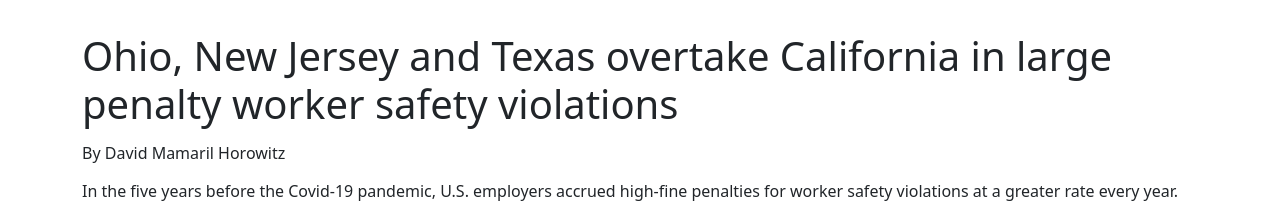
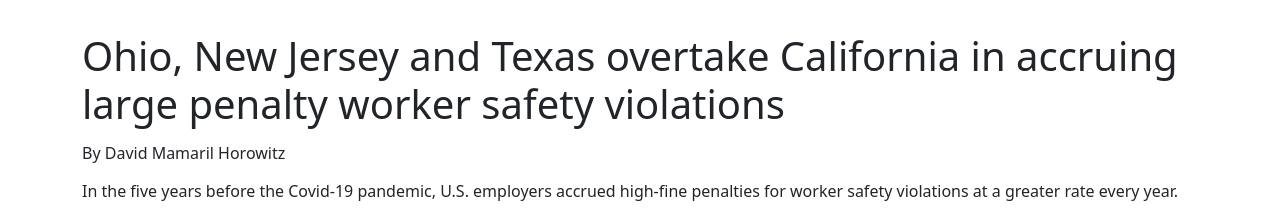
Before and after one commit to davidmhorowitz/Lede_Project-4_OSHA_Penalty_Mapping, a plain HTML site: page index.html in a window 1280 px wide. Shown: the top 216 px of the page. Drawn offline with nearby package versions, Linux system fonts and the light colour scheme; a script that the page names is missing.

Commit message:
quick hed update

```diff
--- a/index.html
+++ b/index.html
@@ -91,7 +91,7 @@
       <div class="row">
           <div class="col-sm-">
 
-			<p><h1>Ohio, New Jersey and Texas overtake California in large penalty worker safety violations</h1>
+			<p><h1>Ohio, New Jersey and Texas overtake California in accruing large penalty worker safety violations</h1>
 
 	<p><h6>By David Mamaril Horowitz</h6>
 
```
